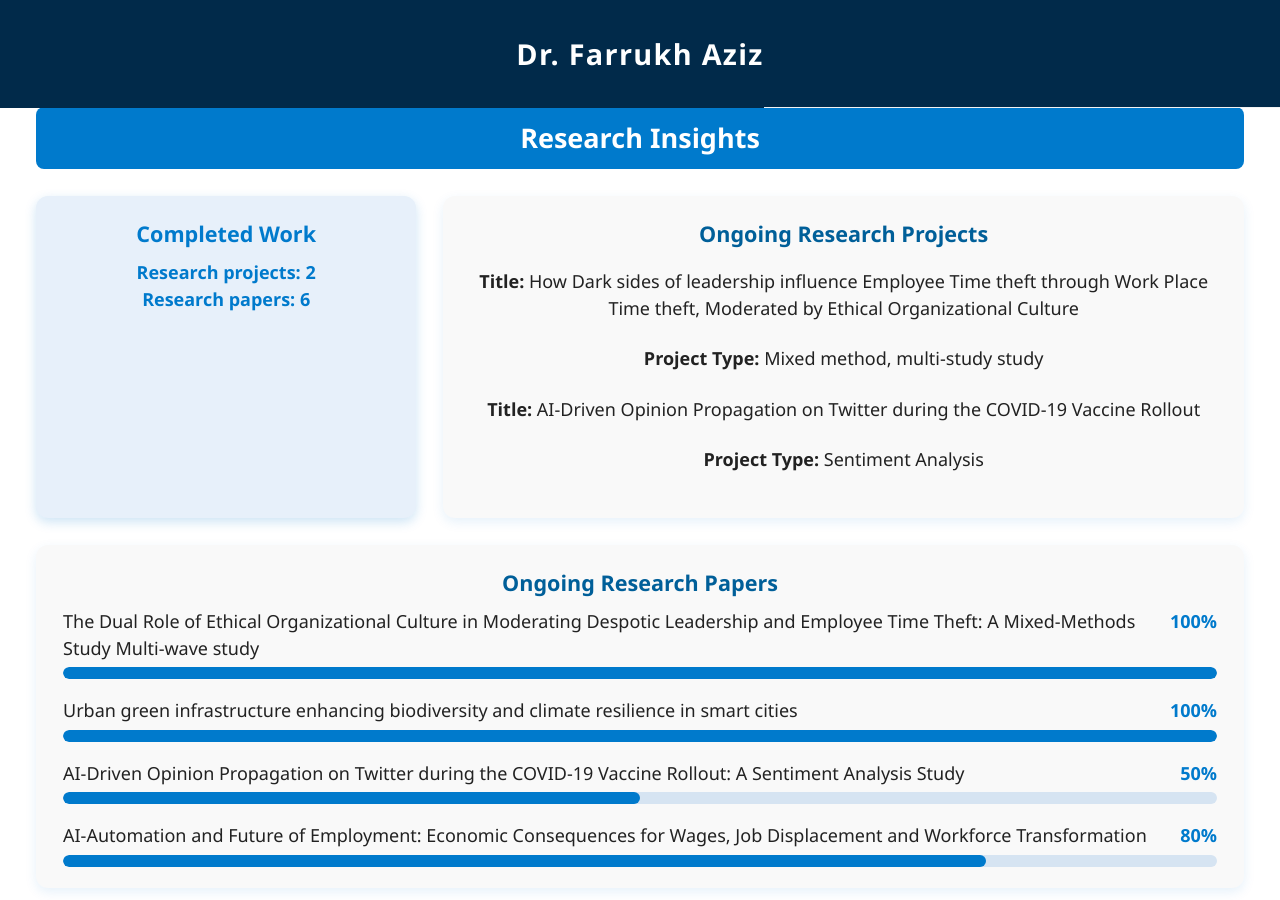
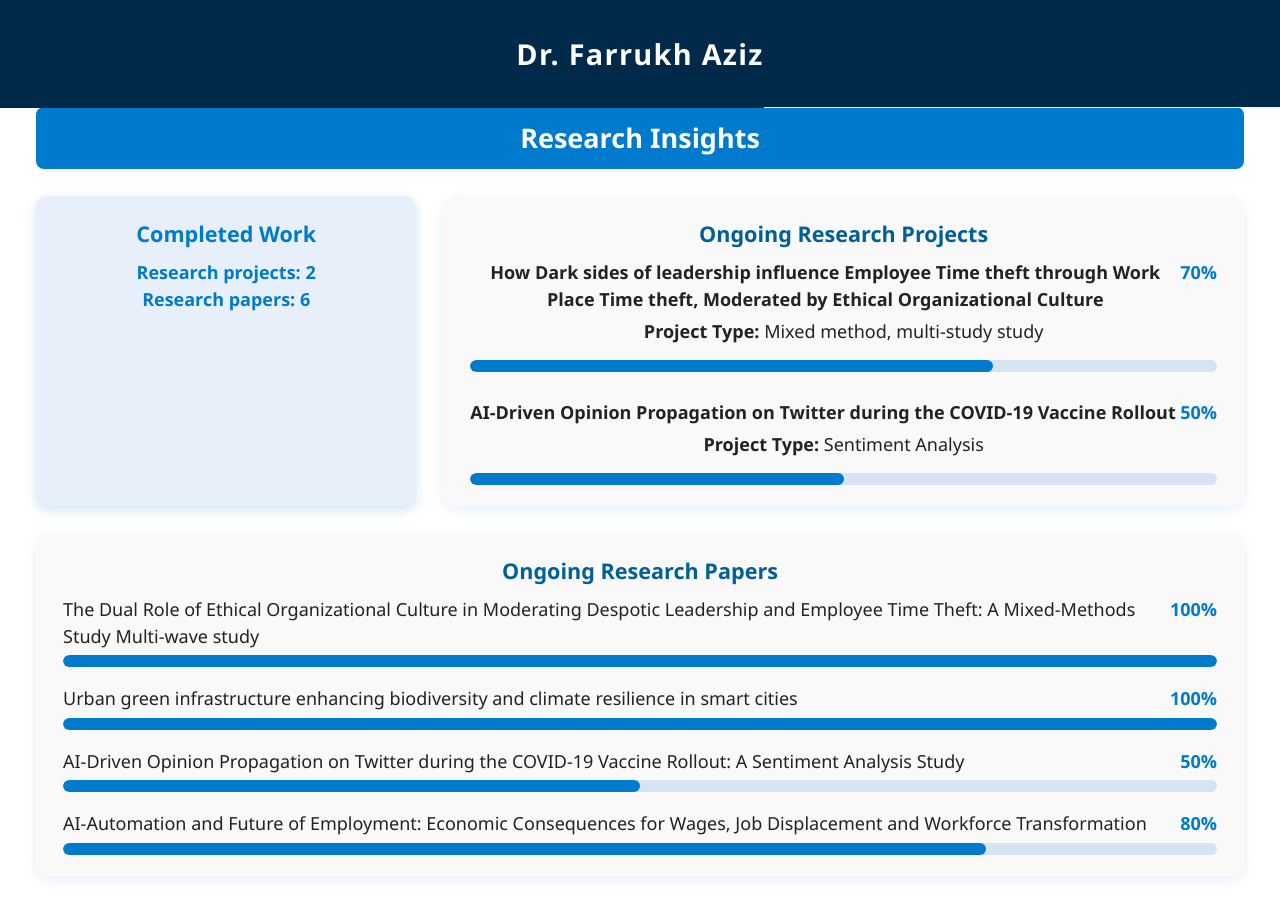
Before and after one commit to engrfarrukhaziz/engrfarrukhaziz.github.io, a Jekyll site: the page built from _pages/about.md, in a window 1280 px wide and 900 px high, scrolled down 1274 px. Built offline with Jekyll 4.4.1, drawn with Linux system fonts in a browser that asks for light colours.

Commit message:
Update default.html

```diff
--- a/_layouts/default.html
+++ b/_layouts/default.html
@@ -345,15 +345,30 @@ layout: compress
        <!-- Ongoing Research Projects Box -->
 <div style="flex: 2 1 600px; background-color: #f9f9f9; border-radius: 12px; padding: 1.2rem 1.5rem; box-shadow: 0 4px 12px rgb(0 122 204 / 0.1); color: #222; font-weight: 500;">
   <div style="font-size: 1.2rem; color: #005f99; font-weight: 700; margin-bottom: 0.5rem;">Ongoing Research Projects</div>
+
+  <div style="margin-bottom: 1.5rem;">
+    <div style="display: flex; justify-content: space-between; margin-bottom: 0.3rem; font-weight: 600;">
+      <span>How Dark sides of leadership influence Employee Time theft through Work Place Time theft, Moderated by Ethical Organizational Culture</span>
+      <span style="color: #007acc;">70%</span>
+    </div>
+    <p style="margin: 0 0 0.8rem 0;"><strong>Project Type:</strong> Mixed method, multi-study study</p>
+    <div style="background: #d6e4f2; border-radius: 8px; height: 12px; overflow: hidden;">
+      <div style="width: 70%; background: #007acc; height: 100%; border-radius: 8px;"></div>
+    </div>
+  </div>
+
   <div>
-  <p><strong>Title:</strong> How Dark sides of leadership influence Employee Time theft through Work Place Time theft, Moderated by Ethical Organizational Culture</p>
-  <p><strong>Project Type:</strong> Mixed method, multi-study study</p>
+    <div style="display: flex; justify-content: space-between; margin-bottom: 0.3rem; font-weight: 600;">
+      <span>AI-Driven Opinion Propagation on Twitter during the COVID-19 Vaccine Rollout</span>
+      <span style="color: #007acc;">50%</span>
+    </div>
+    <p style="margin: 0 0 0.8rem 0;"><strong>Project Type:</strong> Sentiment Analysis</p>
+    <div style="background: #d6e4f2; border-radius: 8px; height: 12px; overflow: hidden;">
+      <div style="width: 50%; background: #007acc; height: 100%; border-radius: 8px;"></div>
+    </div>
+  </div>
 </div>
-<div style="margin-top: 0.8rem;">
-  <p><strong>Title:</strong> AI-Driven Opinion Propagation on Twitter during the COVID-19 Vaccine Rollout</p>
-  <p><strong>Project Type:</strong> Sentiment Analysis</p>
-</div>
-</div>
+
 
 <!-- Ongoing Research Papers Box -->
 <div style="flex: 2 1 600px; background-color: #f9f9f9; border-radius: 12px; padding: 1.2rem 1.5rem; box-shadow: 0 4px 12px rgb(0 122 204 / 0.1); color: #222; font-weight: 500;">
```
